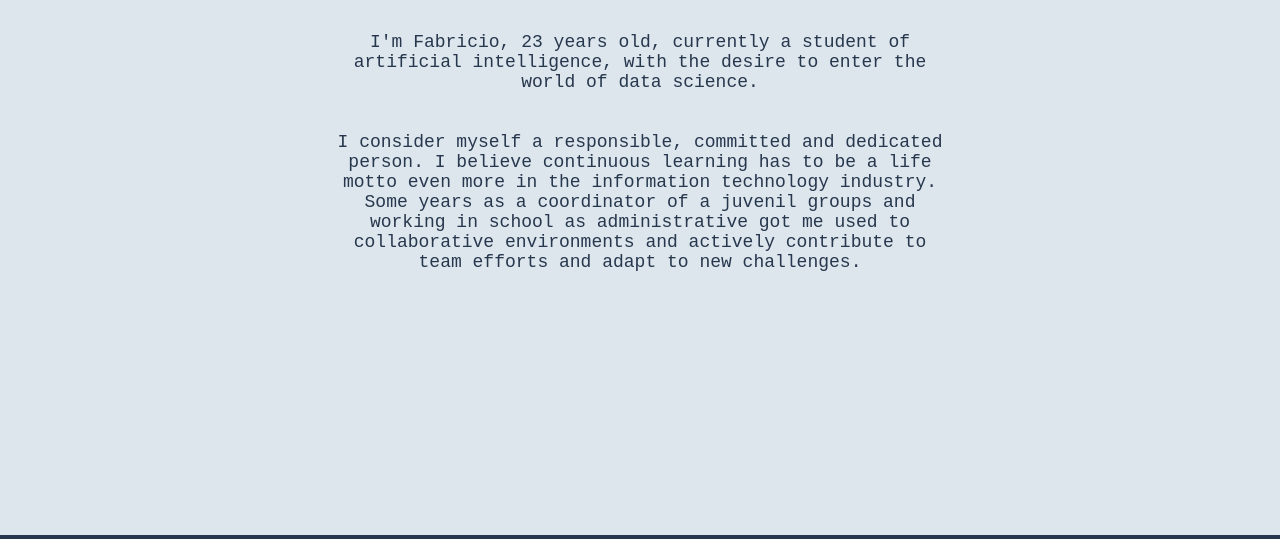
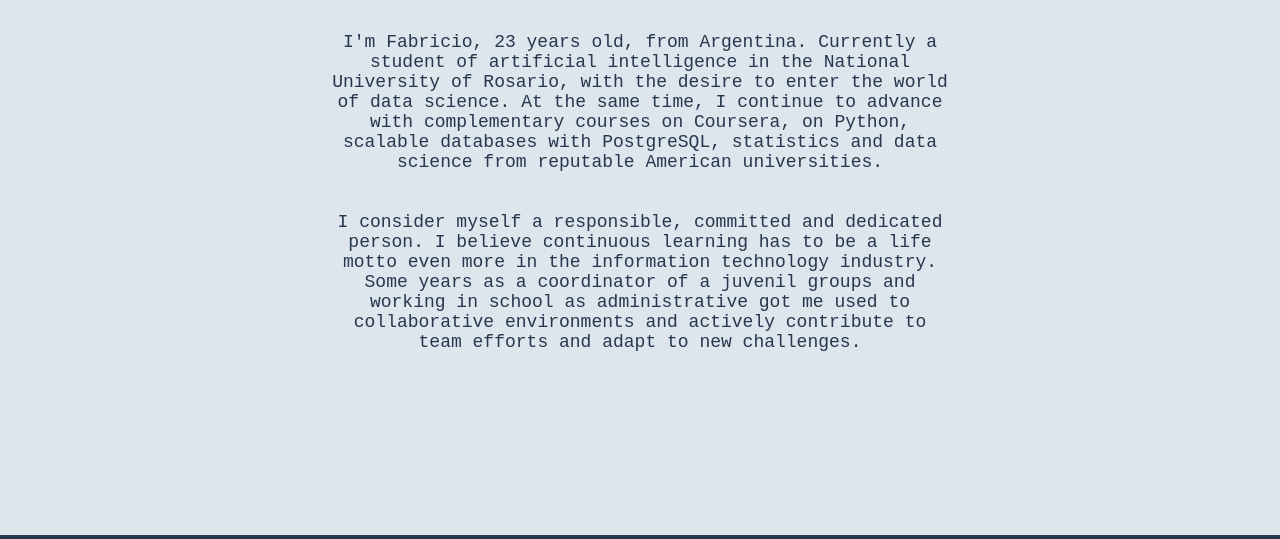
Before and after one commit to FabricioPorcelli/Website, a plain HTML site: page index.html in a window 1280 px wide. Shown: the part 132-671 px from the top of the page. Drawn offline with Linux system fonts and the light colour scheme.

Commit message:
changes in about me section

```diff
--- a/index.html
+++ b/index.html
@@ -32,8 +32,10 @@
             <!-- <div class="wrapper"><h1>this is just beginning...</h1></div> -->
             <h2>About me</h2>
 
-            <p>I'm Fabricio, 23 years old, currently a student of artificial intelligence,
-                with the desire to enter the world of data science.
+            <p>I'm Fabricio, 23 years old, from Argentina. Currently a student of artificial intelligence
+                in the National University of Rosario, with the desire to enter the world of data science.
+                At the same time, I continue to advance with complementary courses on Coursera, on Python,
+                scalable databases with PostgreSQL, statistics and data science from reputable American universities.
             </p>
 
             <p>I consider myself a responsible,
```
